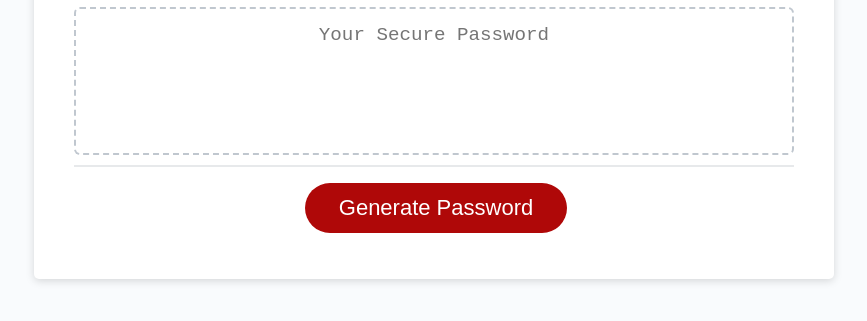
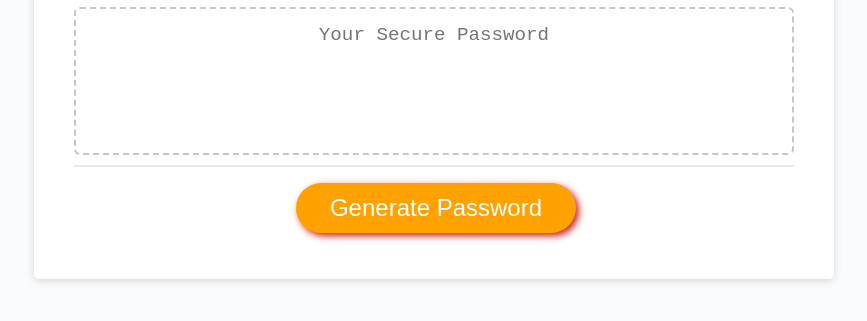
Before and after one commit to moraadrian510/pswd-generator, a plain HTML site: page index.html in a window 1280 px wide. In both pictures the pointer is over the button "Generate Password". Shown: the part 241-562 px from the top of the page, without its empty margins (206-1073 px from the left). Drawn offline with Linux system fonts and the light colour scheme.

Commit message:
css style

```diff
--- a/styles/styles.css
+++ b/styles/styles.css
@@ -88,6 +88,12 @@ header {
   cursor: pointer;
 }
 
+.btn:hover {
+  background-color: rgb(255, 162, 0);
+  font-size: 24px;
+  box-shadow: 3px 3px 7px rgb(199, 32, 32);
+}
+
 button[disabled] {
   cursor: default;
   background: #c0c7cf;
```
Also changed, not shown: script.js (+2 -6 lines).
